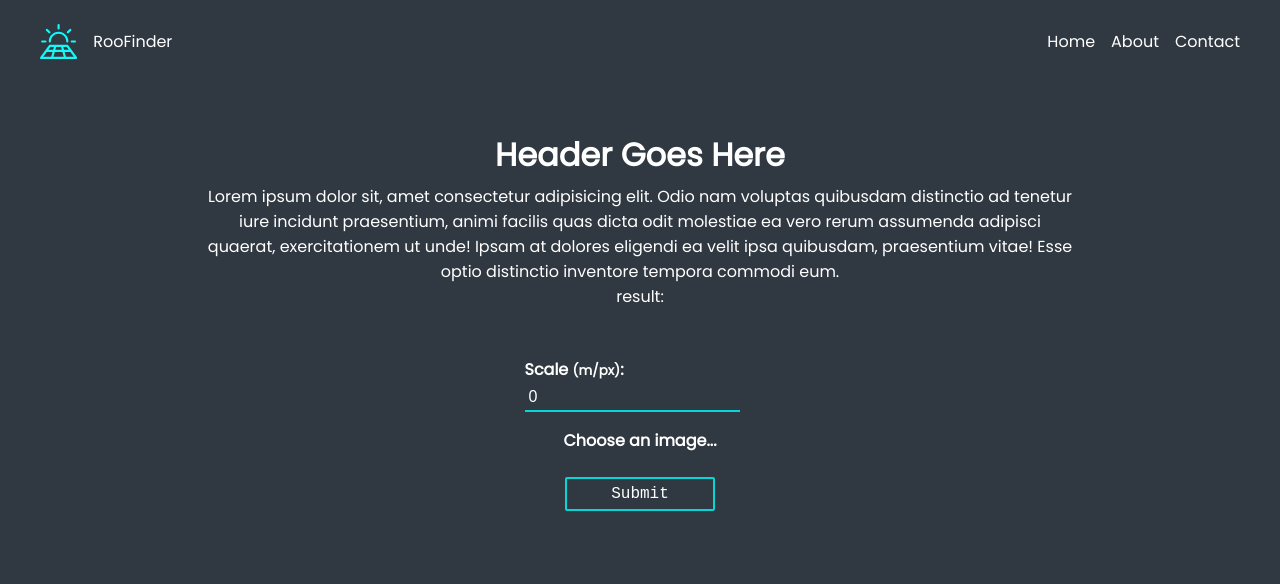
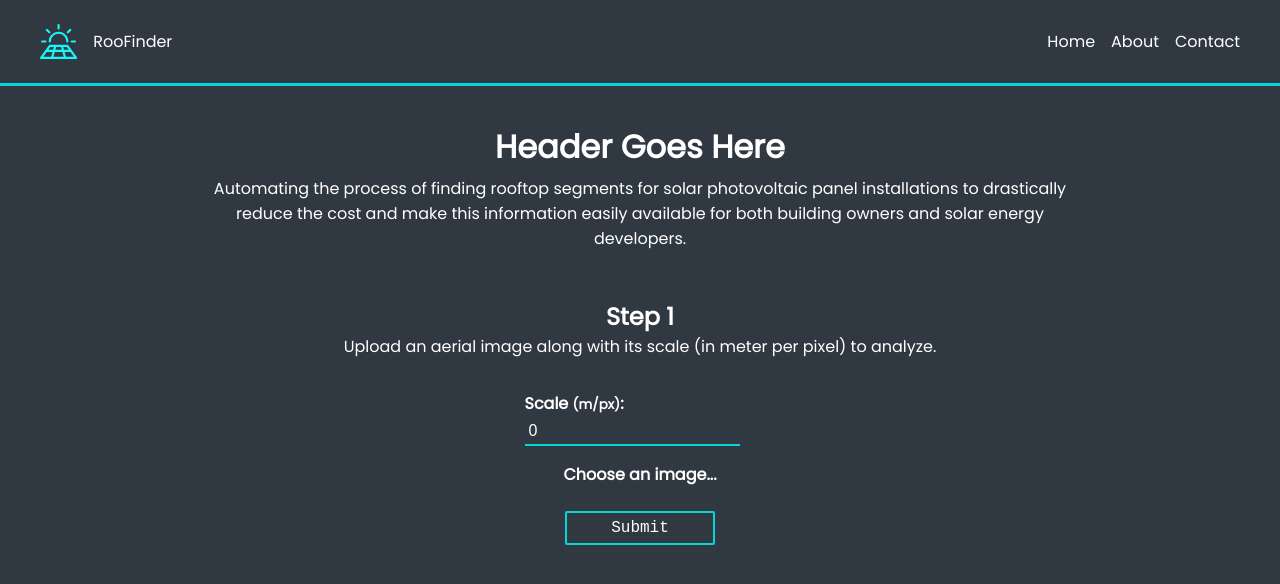
Before and after one commit to ghassan-bounni/RooFinder, a React (Create React App) app in the folder client/: page / in a window 1280 px wide. Shown: the top 584 px of the page. Built offline with nearby package versions, Linux system fonts and the light colour scheme.

Commit message:
complete Home-Step1 component

```diff
--- a/client/src/App.js
+++ b/client/src/App.js
@@ -1,7 +1,7 @@
 import "./App.css";
 import { Route, Routes } from "react-router-dom";
 import Header from "./components/Header";
-import Home from "./components/Home";
+import Home from "./components/Home/Home";
 import About from "./components/About";
 import Contact from "./components/Contact";
 
--- a/client/src/components/Home.js
+++ /dev/null
@@ -1,107 +0,0 @@
-import React, { useEffect, useState } from "react";
-import Axios from "axios";
-import "../styles/Home.css";
-
-const Home = () => {
-  const [result, setresult] = useState("");
-  const [formValue, setIformValue] = useState({
-    scale: 0,
-    image: null,
-  });
-  const [imageUrl, setImageUrl] = useState(null);
-
-  const handleSubmit = (e) => {
-    e.preventDefault();
-    const formData = new FormData();
-    Object.entries(formValue).forEach(([key, value]) => {
-      formData.append(key, value);
-    });
-
-    Axios.get("/api/segment").then((res) => {
-      setresult(res.data);
-    });
-  };
-
-  useEffect(() => {
-    if (formValue.image) {
-      setImageUrl(URL.createObjectURL(formValue.image));
-      console.log(URL.createObjectURL(formValue.image));
-    }
-  }, [formValue.image]);
-
-  return (
-    <div className="home">
-      <div className="intro">
-        <h1>Header Goes Here</h1>
-        <p>
-          Lorem ipsum dolor sit, amet consectetur adipisicing elit. Odio nam
-          voluptas quibusdam distinctio ad tenetur iure incidunt praesentium,
-          animi facilis quas dicta odit molestiae ea vero rerum assumenda
-          adipisci quaerat, exercitationem ut unde! Ipsam at dolores eligendi ea
-          velit ipsa quibusdam, praesentium vitae! Esse optio distinctio
-          inventore tempora commodi eum.
-        </p>
-        <p>result: {result}</p>
-      </div>
-
-      <form onSubmit={handleSubmit} method="post" encType="multipart/form-data">
-        <div className="inputs">
-          <div>
-            <label htmlFor="scale">
-              Scale <small>(m/px)</small>:
-            </label>
-            <input
-              type="number"
-              min="0"
-              placeholder="0"
-              id="scale"
-              name="scale"
-              onChange={(e) => {
-                setIformValue({
-                  ...formValue,
-                  scale: e.target.value,
-                });
-              }}
-              required
-            />
-          </div>
-          <div>
-            <input
-              type="file"
-              accept="image/*"
-              id="image"
-              name="image"
-              className="inputfile"
-              onChange={(e) => {
-                setIformValue({
-                  ...formValue,
-                  image: e.target.files[0],
-                });
-              }}
-              required
-            />
-            <label htmlFor="image">
-              {formValue.image
-                ? formValue.image.name.split("\\").pop()
-                : "Choose an image..."}
-            </label>
-          </div>
-          {imageUrl && formValue.image && (
-            <div style={{ width: "155px" }}>
-              <img
-                src={imageUrl}
-                alt={formValue.image.name}
-                style={{ width: "100%", height: "auto", display: "block" }}
-              />
-            </div>
-          )}
-        </div>
-        <button type="submit" className="submit">
-          Submit
-        </button>
-      </form>
-    </div>
-  );
-};
-
-export default Home;
--- /dev/null
+++ b/client/src/components/Home/Home.js
@@ -0,0 +1,71 @@
+import React, { useState } from "react";
+import Axios from "axios";
+import "../../styles/Home.css";
+import Step1 from "./Step1";
+import Wrapper from "./Wrapper";
+import Step2 from "./Step2";
+
+const Home = () => {
+  const [state, setState] = useState({
+    step: 1,
+    scale: 0,
+    image: null,
+  });
+
+  // go back to previous step
+  const prevStep = () => {
+    setState({ ...state, step: state.step - 1 });
+  };
+  // go to the next step
+  const nextStep = () => {
+    setState({ ...state, step: state.step + 1 });
+  };
+
+  // handle field change
+  const handleChange = (input) => (e) => {
+    setState({
+      ...state,
+      [input]: input === "image" ? e.target.files[0] : e.target.value,
+    });
+  };
+  const handleSubmit = (e) => {
+    e.preventDefault();
+    const formData = new FormData();
+    Object.entries(state).forEach(([key, value]) => {
+      if (key !== "step") {
+        formData.append(key, value);
+      }
+    });
+    console.log(state.image);
+    nextStep();
+  };
+
+  switch (state.step) {
+    case 1:
+      return (
+        <Wrapper>
+          <Step1
+            nextStep={nextStep}
+            handleChange={handleChange}
+            handleSubmit={handleSubmit}
+            values={state}
+          />
+        </Wrapper>
+      );
+    case 2:
+      return (
+        <Wrapper>
+          <Step2
+            prevStep={prevStep}
+            nextStep={nextStep}
+            handleChange={handleChange}
+            values={state}
+          />
+        </Wrapper>
+      );
+    default:
+      break;
+  }
+};
+
+export default Home;
--- /dev/null
+++ b/client/src/components/Home/Step1.js
@@ -0,0 +1,68 @@
+import React, { useRef } from "react";
+
+const Step1 = ({ handleChange, handleSubmit, values }) => {
+  const { scale, image } = values;
+  const img = useRef();
+
+  return (
+    <div>
+      <div className="intro">
+        <h2>Step 1</h2>
+        <p>
+          Upload an aerial image along with its scale (in meter per pixel) to
+          analyze.
+        </p>
+      </div>
+      <form onSubmit={handleSubmit}>
+        <div className="inputs">
+          <div>
+            <label htmlFor="scale">
+              Scale <small>(m/px)</small>:
+            </label>
+            <input
+              type="number"
+              min="0"
+              placeholder="0"
+              id="scale"
+              name="scale"
+              value={scale}
+              onChange={handleChange("scale")}
+              required
+            />
+          </div>
+          <div>
+            <input
+              ref={img}
+              type="file"
+              accept="image/*"
+              id="image"
+              name="image"
+              className="inputfile"
+              onChange={handleChange("image")}
+              required
+            />
+            <label htmlFor="image">
+              {img.current?.value
+                ? img.current.value.split("\\").pop()
+                : "Choose an image..."}
+            </label>
+          </div>
+          {img.current?.files[0] && (
+            <div style={{ width: "155px" }}>
+              <img
+                src={URL.createObjectURL(img.current.files[0])}
+                alt={image.name}
+                style={{ width: "100%", height: "auto", display: "block" }}
+              />
+            </div>
+          )}
+        </div>
+        <button type="submit" className="submit">
+          Submit
+        </button>
+      </form>
+    </div>
+  );
+};
+
+export default Step1;
--- /dev/null
+++ b/client/src/components/Home/Step2.js
@@ -0,0 +1,7 @@
+import React from "react";
+
+const Step2 = () => {
+  return <div></div>;
+};
+
+export default Step2;
--- /dev/null
+++ b/client/src/components/Home/Wrapper.js
@@ -0,0 +1,20 @@
+import React from "react";
+
+const Wrapper = ({ children }) => {
+  return (
+    <div className="home">
+      <div className="intro">
+        <h1>Header Goes Here</h1>
+        <p>
+          Automating the process of finding rooftop segments for solar
+          photovoltaic panel installations to drastically reduce the cost and
+          make this information easily available for both building owners and
+          solar energy developers.
+        </p>
+      </div>
+      {children}
+    </div>
+  );
+};
+
+export default Wrapper;
--- a/client/src/index.css
+++ b/client/src/index.css
@@ -14,3 +14,24 @@ body {
 a {
   text-decoration: none;
 }
+
+/* width */
+::-webkit-scrollbar {
+  width: 4px;
+}
+
+/* Track */
+::-webkit-scrollbar-track {
+  background: none;
+}
+
+/* Handle */
+::-webkit-scrollbar-thumb {
+  background: #06d6d6;
+  border-radius: 2px;
+}
+
+/* Handle on hover */
+::-webkit-scrollbar-thumb:hover {
+  background: #05a5a4;
+}
--- a/client/src/styles/Header.css
+++ b/client/src/styles/Header.css
@@ -4,6 +4,10 @@ header {
   align-items: center;
   padding-block: 1.5em;
   padding-inline: 2.5em;
+  position: sticky;
+  top: 0;
+  background-color: #303841;
+  border-bottom: 3px solid #06d6d6;
 }
 
 .logo {
@@ -17,5 +21,6 @@ header {
 }
 
 .navlink:hover {
-  border-bottom: 2px solid #06d6d6;
+  /* border-bottom: 2px solid #06d6d6; */
+  color: #06d6d6;
 }
--- a/client/src/styles/Home.css
+++ b/client/src/styles/Home.css
@@ -3,9 +3,11 @@
   flex-direction: column;
   align-items: center;
   width: 100%;
+  padding: 5px;
 }
 .intro {
-  margin: 2em 1em;
+  margin-top: 2em;
+  margin-top: 1em;
   padding: 1em;
   max-width: 900px;
   text-align: center;
@@ -22,6 +24,7 @@ form {
   flex-direction: column;
   align-items: center;
   margin: 0 auto;
+  padding: 1em;
 }
 .inputs {
   display: flex;
```
